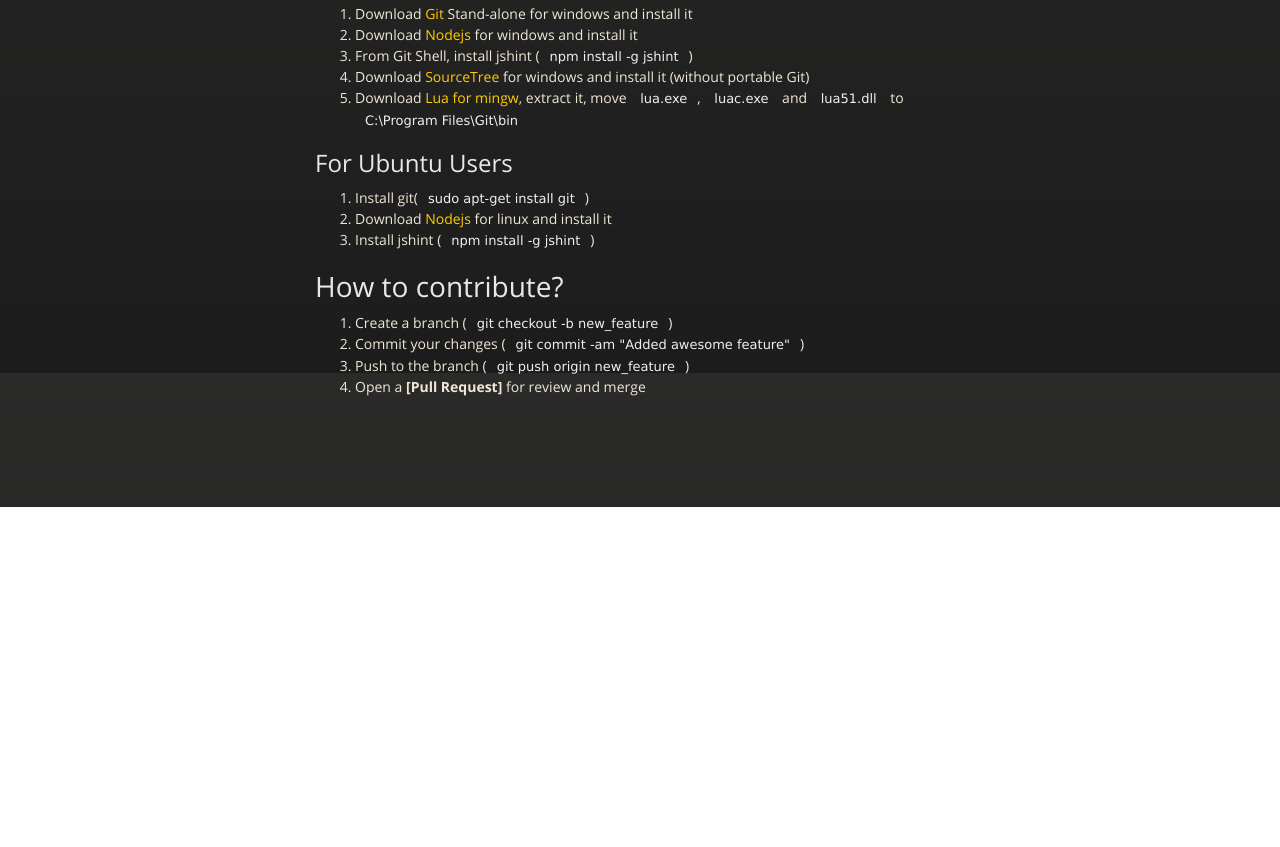
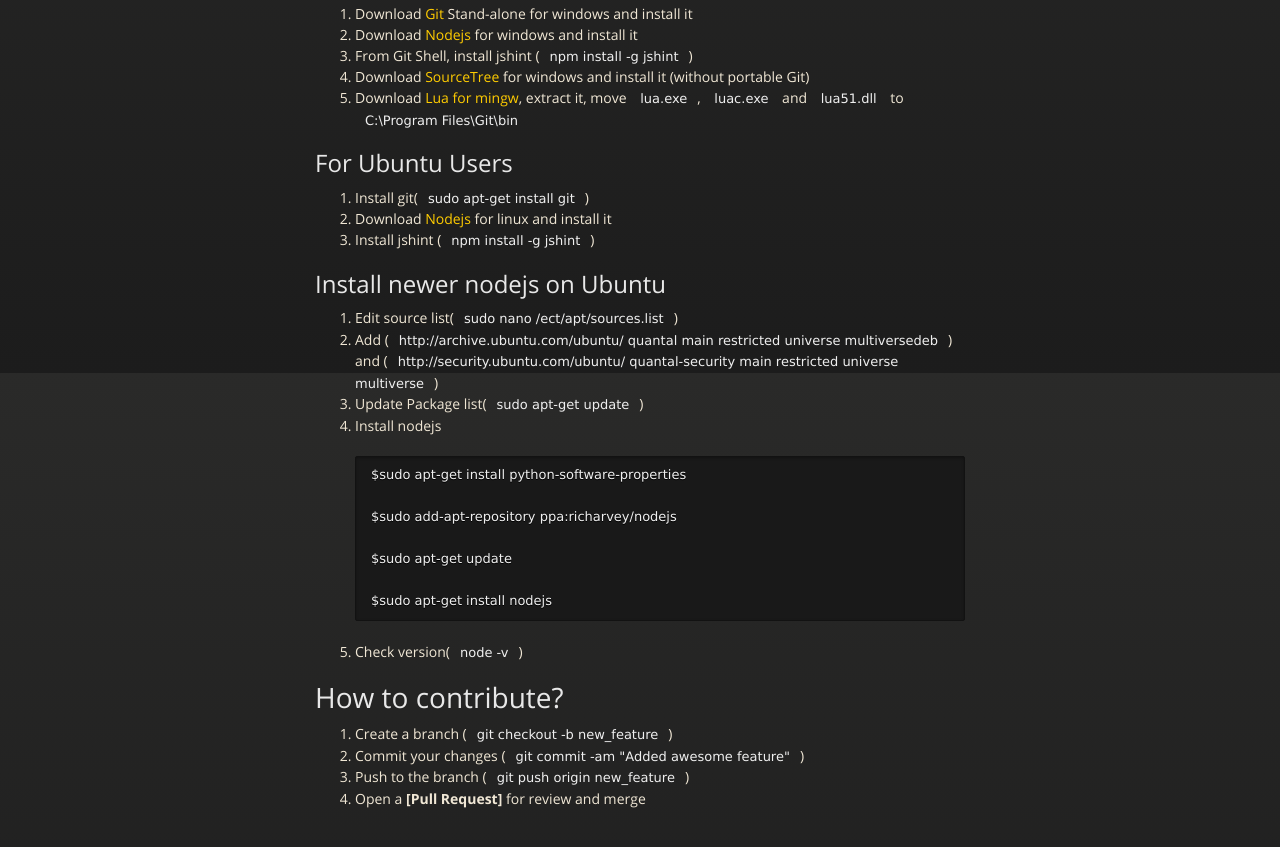
Before and after one commit to br-core/dev-env, a plain HTML site: page index.html in a window 1280 px wide. Shown: the part 427-1274 px from the top of the page. Before the commit the page ends 934 px from the top, so only its background shows below. Drawn offline with nearby package versions, Linux system fonts and the light colour scheme.

```diff
--- a/index.html
+++ b/index.html
@@ -63,6 +63,26 @@
 <li>Install git(<code>sudo apt-get install git</code>)</li>
 <li>Download <a href="http://nodejs.org/download/">Nodejs</a> for linux and install it</li>
 <li>Install jshint (<code>npm install -g jshint</code>)</li>
+</ol><h2>
+<a name="install-newer-nodejs-on-ubuntu" class="anchor" href="#install-newer-nodejs-on-ubuntu"><span class="octicon octicon-link"></span></a>Install newer nodejs on Ubuntu</h2>
+
+<ol>
+<li>Edit source list(<code>sudo nano /ect/apt/sources.list</code>)</li>
+<li>Add (<code>http://archive.ubuntu.com/ubuntu/ quantal main restricted universe multiversedeb</code>) and (<code>http://security.ubuntu.com/ubuntu/ quantal-security main restricted universe multiverse</code>)</li>
+<li>Update Package list(<code>sudo apt-get update</code>)</li>
+<li>
+<p>Install nodejs</p>
+
+<pre><code>$sudo apt-get install python-software-properties
+
+$sudo add-apt-repository ppa:richarvey/nodejs
+
+$sudo apt-get update
+
+$sudo apt-get install nodejs
+</code></pre>
+</li>
+<li><p>Check version(<code>node -v</code>)</p></li>
 </ol><h1>
 <a name="how-to-contribute" class="anchor" href="#how-to-contribute"><span class="octicon octicon-link"></span></a>How to contribute?</h1>
 
```
Also changed, not shown: params.json (+1 -1 lines).
